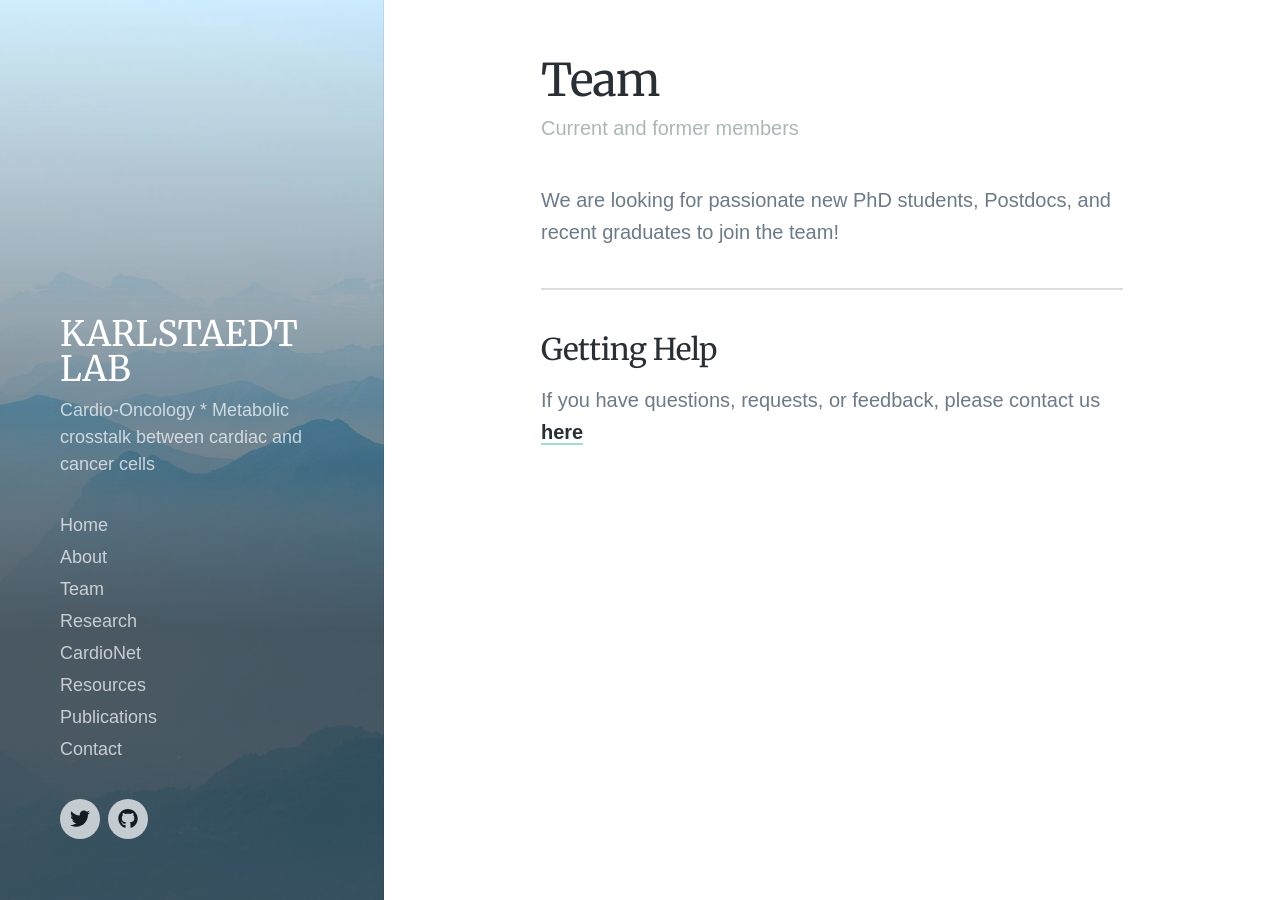
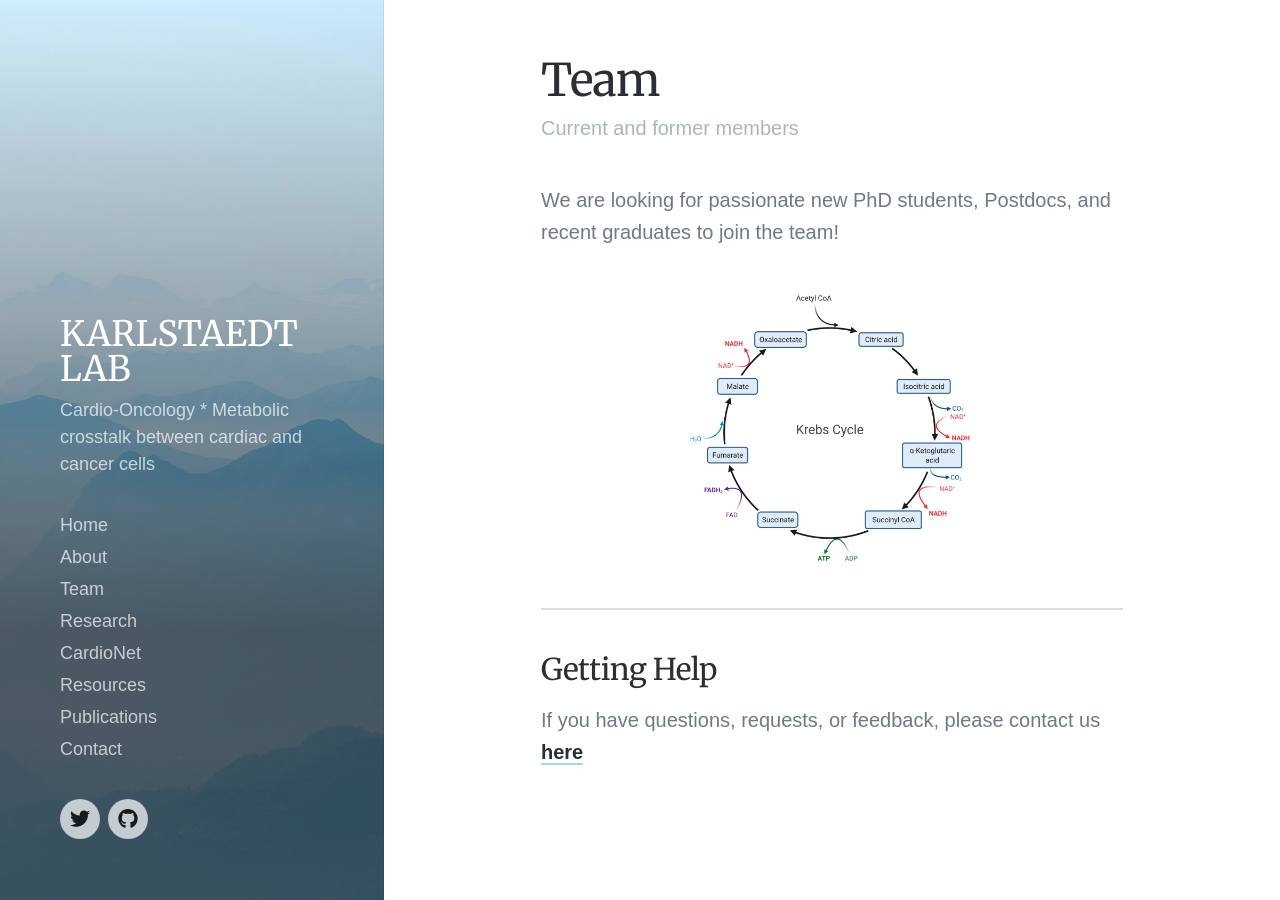
Before and after one commit to karlstaedtlab/cardionet, a Jekyll site: the page built from _pages/team.md, in a window 1280 px wide and 900 px high. Built offline with Jekyll 4.4.1, drawn with Linux system fonts in a browser that asks for light colours; nearby versions of some CDN libraries; some web fonts are replaced.

Commit message:
Update team.md

```diff
--- a/_pages/team.md
+++ b/_pages/team.md
@@ -6,6 +6,9 @@ featured_image: /images/demo/demo-portrait.jpg
 
 We are looking for passionate new PhD students, Postdocs, and recent graduates to join the team!
 
+
+ <img src="./images/KrebsCycle.png" width="400" height="400">
+
 ---
 
 ### Getting Help
```
